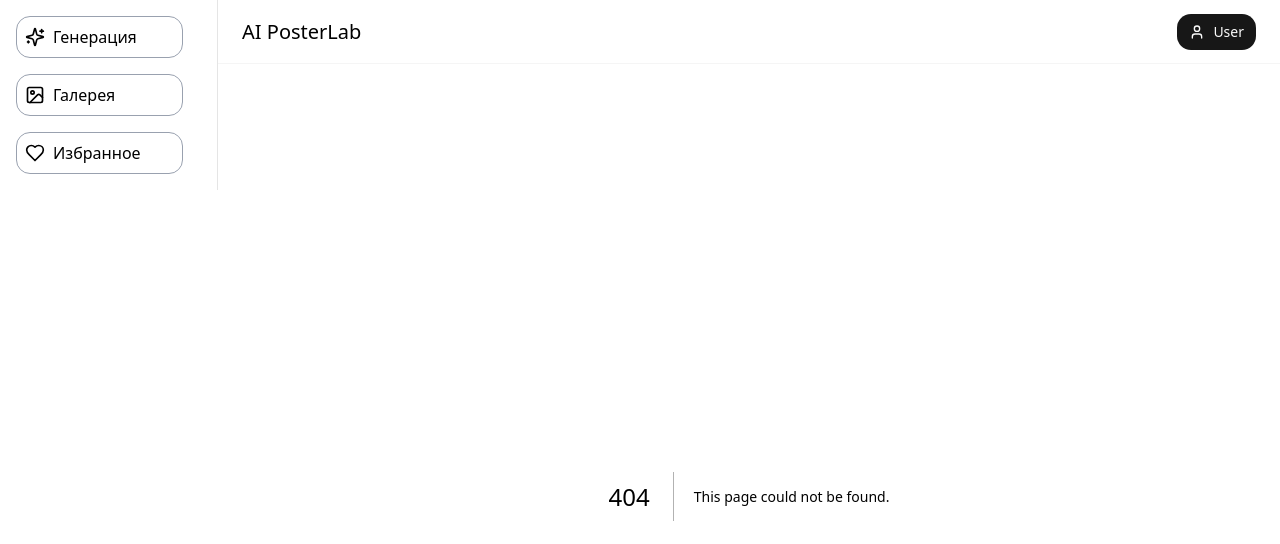
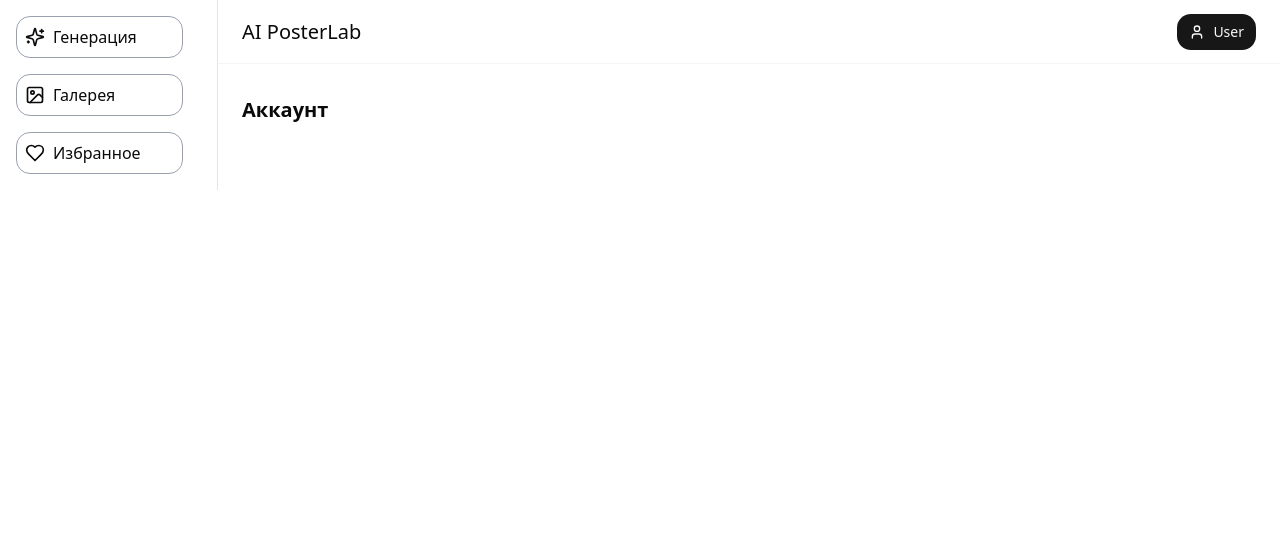
Before and after one commit to spleereak/ai-posterlab, a Next.js app: page /account in a window 1280 px wide. Before the commit this address had no page. Shown: the top 544 px of the page. Built offline with nearby package versions, Linux system fonts and the light colour scheme.

Commit message:
add route for profile page

```diff
--- /dev/null
+++ b/app/account/page.tsx
@@ -0,0 +1,5 @@
+export default function AccountPage() {
+  return (
+    <h1 className='text-xl font-bold'>Аккаунт</h1>
+  )
+}
```
